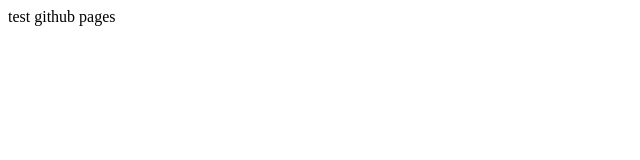
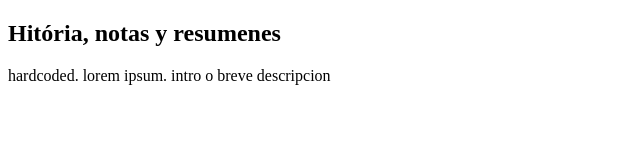
Before and after one commit to SourCnela/hnr, a plain HTML site: page index.html in a window 1280 px wide. Shown: the whole page, without its empty margins (0-640 px from the left). Drawn offline with Linux system fonts and the light colour scheme.

Commit message:
Update index.html
decidiendo como mostrar el titulo

```diff
--- a/index.html
+++ b/index.html
@@ -1,6 +1,7 @@
 <!DOCTYPE html>
 <meta charset="UTF-8">
 <meta name="viewport" content="width=device-width, initial-scale=1.0">
-<title>Histórias, notas y resumenes</title>
+<title>HNR</title>
 <script src="js/test.js" defer></script>
-<div> test github pages</div>
+<h2>Hitória, notas y resumenes</h2>
+<p>hardcoded. lorem ipsum. intro o breve descripcion</p>
```
